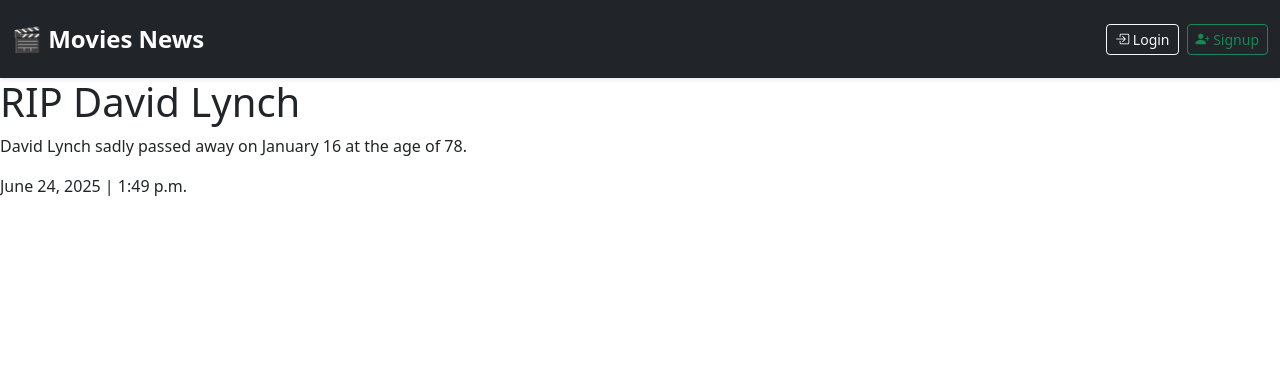
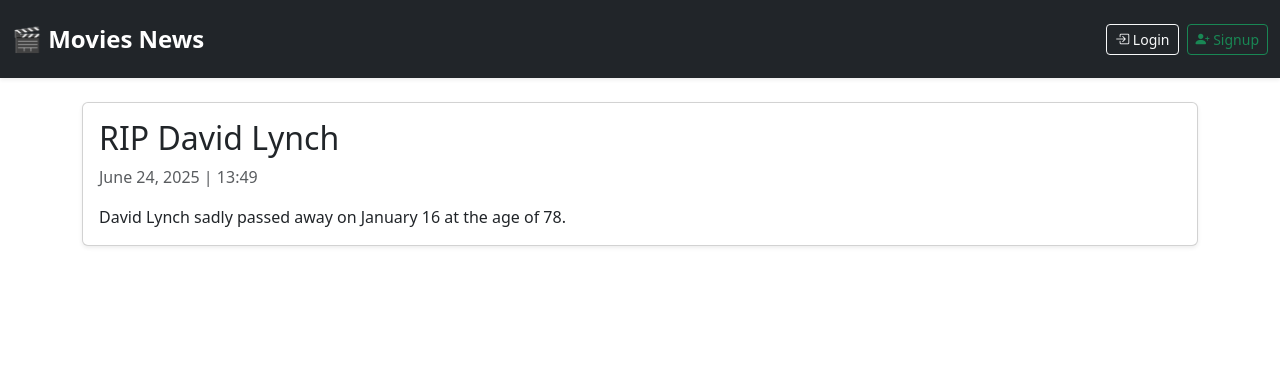
Before and after one commit to faridashirov/movie_news_blog, a Django app: page /1/ in a window 1280 px wide. Shown: the top 378 px of the page. Run offline with Django 5.2, Linux system fonts and the light colour scheme; data comes from the database, SQL or seed files in the repository.

Commit message:
Updated post.html

```diff
--- a/templates/post.html
+++ b/templates/post.html
@@ -1,28 +1,32 @@
 {% extends "base.html" %}
+
 {% block content %}
+<div class="container py-4">
   {% if post %}
-<h1>{{post.post_header}}</h1>
+    <div class="card shadow-sm">
       {% if post.image %}
-<img src="{{ post.image.url }}" alt="Post Image" style="max-width: 500px; height: auto;">
+        <img src="{{ post.image.url }}" class="card-img-top" style="max-height: 400px; object-fit: cover;">
       {% endif %}
-<p>{{post.post_text}}</p>
-
-{% if post.post_time and post.post_date %}
-<p> {{post.post_date}} | {{post.post_time}} </p>
-{% else %}
-<p>no post_time!</p>
-{% endif %}
+      <div class="card-body">
+        <h2 class="card-title">{{ post.post_header }}</h2>
+        <p class="text-muted">{{ post.post_date }} | {{ post.post_time|time:"H:i" }}</p>
+        <p class="card-text">{{ post.post_text }}</p>
 
         {% if user == post.author or user.is_superuser %}
-<a href="{% url 'blog:update_post' post.id %}">
-    <button type="button">Update</button>
-</a>
-
-<form action="{% url "blog:delete_post" post.id %}" method="post">
+          <div class="d-flex gap-2 mt-4">
+            <a href="{% url 'blog:update_post' post.id %}" class="btn btn-outline-warning">Update</a>
+            <form action="{% url 'blog:delete_post' post.id %}" method="post" style="display: inline;">
               {% csrf_token %}
-    <button type="submit">Delete</button>
+              <button type="submit" class="btn btn-outline-danger">Delete</button>
             </form>
+          </div>
         {% endif %}
-
+      </div>
+    </div>
+  {% else %}
+    <div class="alert alert-warning" role="alert">
+      Post not found.
+    </div>
   {% endif %}
+</div>
 {% endblock content %}
```
Lines whose indentation alone changed are shown as unchanged.
